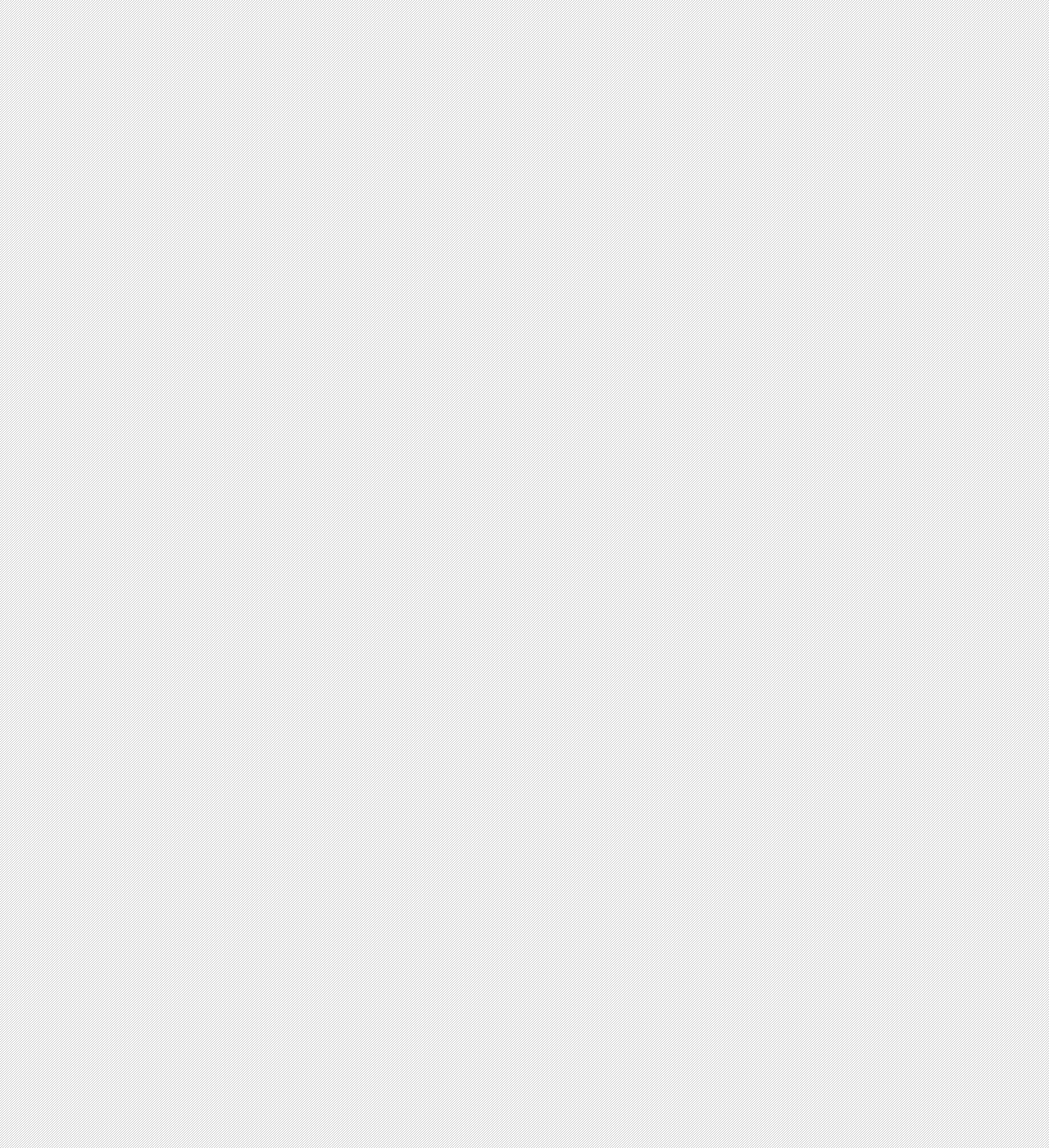
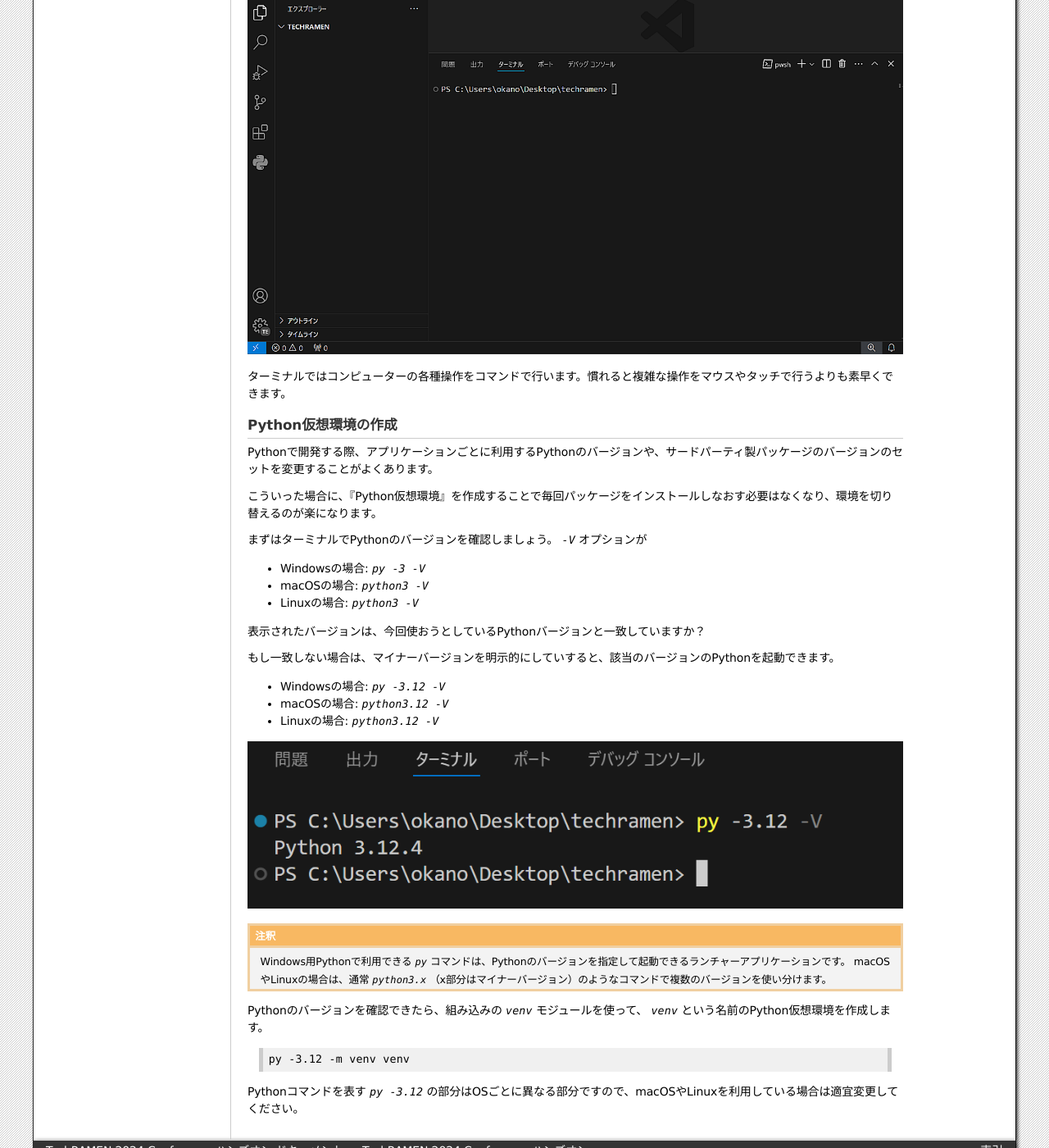
Before and after one commit to tokibito/techramen-handson, a Sphinx documentation site: the page built from docs/source/index.rst, in a window 1280 px wide and 1400 px high, scrolled down 7065 px. Shown: the whole window at 82% size. Built offline with Sphinx 7.4.7, drawn with Linux system fonts in a browser that asks for light colours; some of the changed text lies outside the part shown.

Commit message:
venv作るまで

```diff
--- a/docs/source/index.rst
+++ b/docs/source/index.rst
@@ -43,6 +43,13 @@ HTML、CSSを使ってウェブページを作ったことがある、Webアプ
 * Visual Studio Code（VSCode）のインストール
 
   * https://azure.microsoft.com/ja-jp/products/visual-studio-code
+  * 拡張機能
+
+    * Japanese Language Pack for Visual Studio Code
+    * Python
+    * Python Environment Manager
+    * Django
+    * SQLite Viewer
 
 * GitHubアカウントの登録
 
@@ -192,3 +199,98 @@ Djangoの情報
 .. list-table::
 
    * - .. image:: images/self-order-admin.png
+
+開発環境の準備
+===================
+
+PythonとDjangoフレームワークを使った開発に最低限必要なのは、テキストエディタとターミナル（PowerShellやコマンドプロンプトなど）です。
+
+しかし、効率良く開発するに当たっては、Visual Studio Code（以降: VSCode）のような高機能なエディタ、統合開発環境（IDE）を使うことをおすすめします。
+
+今回はVSCodeを利用します。
+
+VSCodeの拡張機能
+---------------------
+
+次に列挙する拡張機能をインストールしてください:
+
+* Japanese Language Pack for Visual Studio Code
+
+  * 日本語化
+
+* Python
+
+  * Pythonを使って開発するための支援機能。依存で他の拡張機能もインストールされます。
+
+* Python Environment Manager
+
+  * Pythonの仮想環境（venv）の管理支援機能。
+
+* Django
+
+  * Django開発のための支援機能。
+
+* SQLite Viewer
+
+  * SQLite3データベースファイルのビューワー
+
+VSCodeの拡張機能のインストール済みの一覧に以下の拡張機能があれば大丈夫です。
+
+.. image:: images/vscode-extensions.png
+
+.. note:: もしVSCodeで他の拡張機能をたくさんインストールしていて競合してしまう場合は、[ファイル]-[ユーザー設定]-[プロファイル]-[プロファイルの作成]から別のプロファイルを作って作業してください。
+
+作業用フォルダ
+-----------------
+
+開発を始める際には、作業用フォルダを1つ作っておき、そこから作業をはじめるとファイルが散らばらないのでおすすめです。
+
+今回はデスクトップに `techramen` という名前のフォルダを作って、これを作業用フォルダとして使います。
+
+デスクトップにフォルダを作ったら、VSCodeにフォルダをドラッグアンドドロップしてください。VSCodeでフォルダを開いた状態になるはずです。
+
+.. image:: images/vscode-open-folder.png
+
+ターミナル
+----------------
+
+VSCodeの場合、VSCode内で外部ターミナルを利用できます。起動してみましょう。
+
+メニューの [ターミナル]-[新しいターミナル] を選ぶとターミナルが起動します。
+
+.. image:: images/vscode-open-terminal.png
+
+ターミナルではコンピューターの各種操作をコマンドで行います。慣れると複雑な操作をマウスやタッチで行うよりも素早くできます。
+
+Python仮想環境の作成
+------------------------
+
+Pythonで開発する際、アプリケーションごとに利用するPythonのバージョンや、サードパーティ製パッケージのバージョンのセットを変更することがよくあります。
+
+こういった場合に、『Python仮想環境』を作成することで毎回パッケージをインストールしなおす必要はなくなり、環境を切り替えるのが楽になります。
+
+まずはターミナルでPythonのバージョンを確認しましょう。 `-V` オプションが
+
+* Windowsの場合: `py -3 -V`
+* macOSの場合: `python3 -V`
+* Linuxの場合: `python3 -V`
+
+表示されたバージョンは、今回使おうとしているPythonバージョンと一致していますか？
+
+もし一致しない場合は、マイナーバージョンを明示的にしていすると、該当のバージョンのPythonを起動できます。
+
+* Windowsの場合: `py -3.12 -V`
+* macOSの場合: `python3.12 -V`
+* Linuxの場合: `python3.12 -V`
+
+.. image:: images/terminal-python-version.png
+
+.. note:: Windows用Pythonで利用できる `py` コマンドは、Pythonのバージョンを指定して起動できるランチャーアプリケーションです。 macOSやLinuxの場合は、通常 `python3.x` （x部分はマイナーバージョン）のようなコマンドで複数のバージョンを使い分けます。
+
+Pythonのバージョンを確認できたら、組み込みの `venv` モジュールを使って、 `venv` という名前のPython仮想環境を作成します。
+
+.. code-block:: bash
+
+   py -3.12 -m venv venv
+
+Pythonコマンドを表す `py -3.12` の部分はOSごとに異なる部分ですので、macOSやLinuxを利用している場合は適宜変更してください。
```
Also changed, not shown: docs/source/images/terminal-python-version.png (added), docs/source/images/vscode-extensions.png (added), docs/source/images/vscode-open-folder.png (added), docs/source/images/vscode-open-terminal.png (added).
